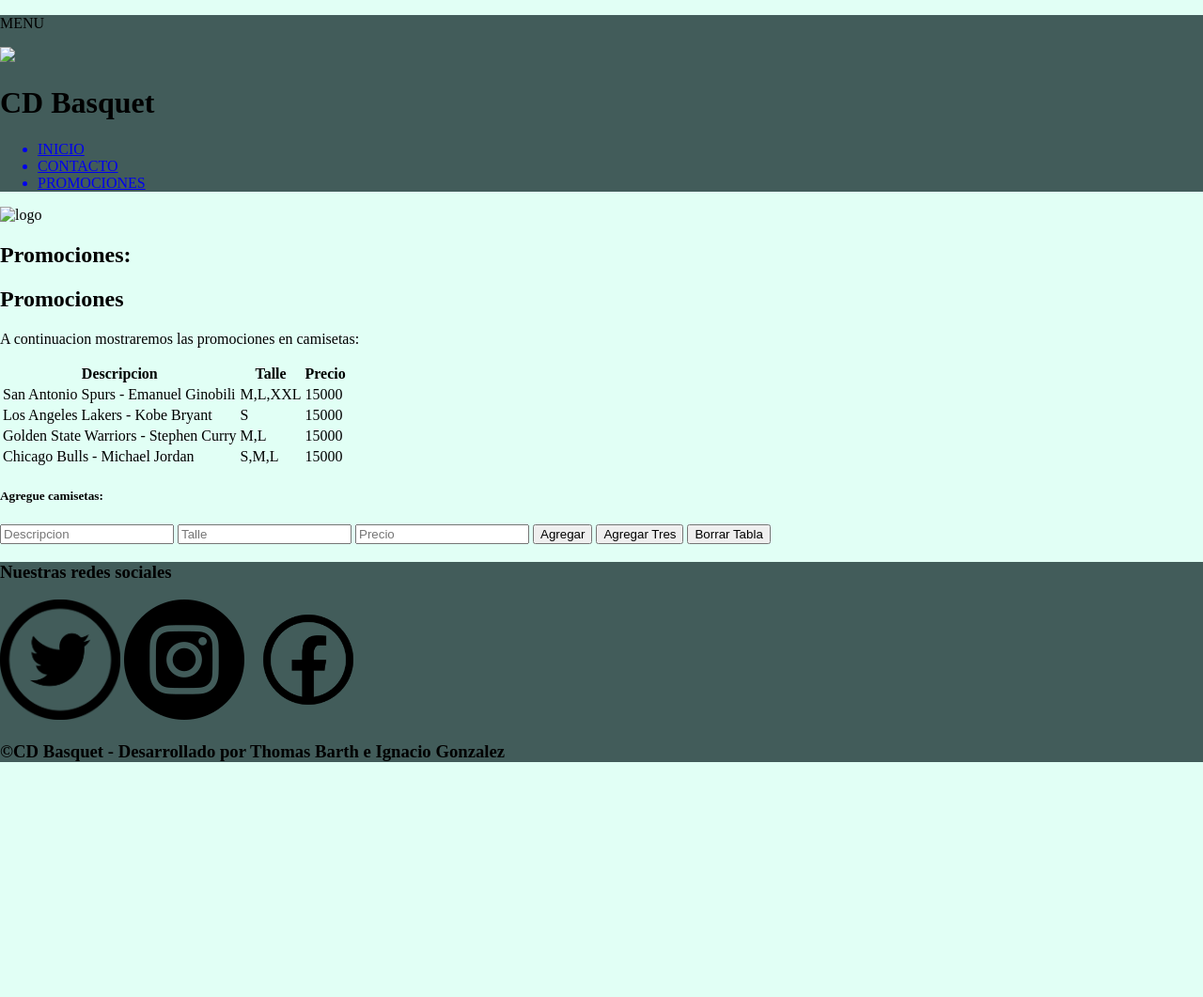
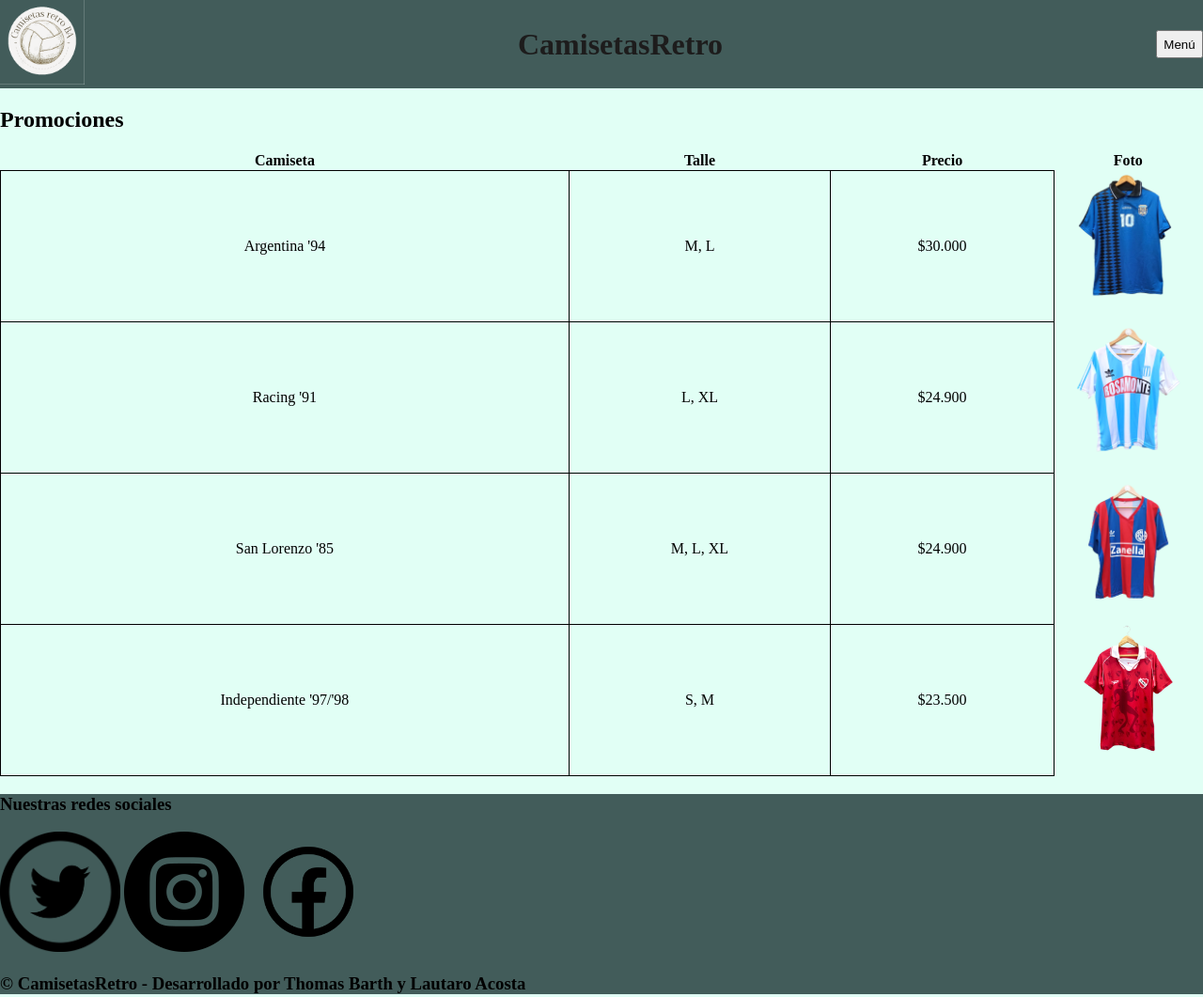
Before and after one commit to lauti05/tpe-web_1-2024, a plain HTML site: page promociones.html in a window 1280 px wide. Shown: the whole page at 94% size. Before the commit the page ends 830 px from the top, so only its background shows below. Drawn offline with Linux system fonts and the light colour scheme.

Commit message:
cambios-seccion-promociones

```diff
--- a/css/estilocamisetas.css
+++ b/css/estilocamisetas.css
@@ -2,6 +2,10 @@
 body{
     background-color: rgba(127, 255, 212, 0.233);
     margin: 0;
+}
+
+body h1 {
+    color: rgb(29, 28, 28);
 }
 
 .logo-pag {
@@ -79,7 +83,7 @@ footer {
     margin-right: 20%;
     margin-left: 20%;
     border: 3px solid #000000;
-    background: #ffffff;
+    background: #fffafa;
     margin-top: 1%;
 }
 
@@ -106,16 +110,47 @@ footer {
     font-style: italic;
 }
 
+
+
 .talles {
     font-weight: bold;
 }
 
 
 
+.columna-foto {
+    width: 70px;
+    border: none;
+}
+
+.columna-foto > img {
+    width: 155px;
+    height: 155px;
+}
+
+
+
+td {
+    border: solid 1px;
+    text-align: center;
+}
+
+
+
+table {
+    width: 100%;
+    border-collapse: collapse;
+}
+
 
 
 @media (width >= 768) {
 
+
+    table{
+        width: 10%;
+        border-collapse: separate;
+    }
 
     /*.nombre-de-camisetas{
         font-family:'Josefin Sans', sans-serif;
--- a/js/tabla.js
+++ b/js/tabla.js
@@ -1,6 +1,8 @@
+"use strict"
+
 document.addEventListener("DOMContentLoaded",
 function(){
-    "use strict";
+
         let camisetas = [
         {
             "descripcion": "San Antonio Spurs - Emanuel Ginobili",
--- a/promociones.html
+++ b/promociones.html
@@ -7,60 +7,81 @@
     <title>Promociones</title>
     <link rel="stylesheet" href="css/estilocamisetas.css">
 </head>
+
 <body>
+
     <header>
-        <p class="boton-menu">MENU</p>
-        <img class="logo" src="images/cdlogo.jpeg">
-        <h1 class="nombre-de-camisetas">CD Basquet</h1>
-        <nav>
-            <ul class="navegador">
-                <a href="index.html"><li class="item">INICIO</li></a>
-                <a href="contacto.html"><li class="item">CONTACTO</li></a>
-                <a href="promociones.html"><li class="item">PROMOCIONES</li></a>
+        <div class="seccion-logo-titulo">
+            <a href="index.html"><img class="logo-pag" src="images/logo.png"></a>
+            <h1>CamisetasRetro</h1>
+            <button id="boton-menu">Menú</button>
+        </div>
+
+        <nav class="menu">
+            <ul>
+                <li> <a href="index.html">Inicio</a> </li>
+                <li> <a href="contacto.html">Contacto</a> </li>
+                <li> <a href="promociones.html">Promociones</a> </li>
             </ul>
         </nav>
     </header>
-    <img class="logo-principal" src="images/cdbasquet.jpeg" alt="logo">
-    <article>
-        <h1 class="titulo-de-primernivel">Promociones:</h1>
 
-        <section class="tabla">
+
+    <section>
         <h2>Promociones</h2>
-            <p>A continuacion mostraremos las promociones en camisetas:</p>
         <table>
+
             <thead>
                 <tr>
-                        <th class="tBordes">Descripcion</th>
-                        <th class="tBordes">Talle</th>
-                        <th class="tBordes">Precio</th>
+                    <th>Camiseta</th>
+                    <th>Talle</th>
+                    <th>Precio</th>
+                    <th>Foto</th>
                 </tr>
             </thead>
-                <tbody id="bodyTable">
+
+            <tbody>
+                <tr>
+                    <td>Argentina '94</td>
+                    <td>M, L</td>
+                    <td>$30.000</td>
+                    <td class="columna-foto"><img src="/images/argentina94.png"></td>
+                </tr>
+                <tr>
+                    <td>Racing '91</td>
+                    <td>L, XL</td>
+                    <td>$24.900</td>
+                    <td class="columna-foto"><img class="imagen-promocion" src="/images/racing-retro.png"></td>
+                </tr>
+                <tr>
+                    <td>San Lorenzo '85</td>
+                    <td>M, L, XL</td>
+                    <td>$24.900</td>
+                    <td class="columna-foto"><img class="imagen-promocion" src="/images/sanlorenzo-retro.png"></td>
+                </tr>
+                <tr>
+                    <td>Independiente '97/'98</td>
+                    <td>S, M</td>
+                    <td>$23.500</td>
+                    <td class="columna-foto"><img class="imagen-promocion" src="/images/independiente-retro.png"></td>
+                </tr>
             </tbody>
         </table>
-            <h5>Agregue camisetas:</h5>
-            <form action="">
-                <input id="descripcion" type="text" placeholder="Descripcion">
-                <input id="talle" type="numeric" placeholder="Talle">
-                <input id="precio" type="numeric" placeholder="Precio">
-                <button id="btnAgregar" type="submit">Agregar</button>
-                <button id="agregarTres" type="submit">Agregar Tres</button>
-                <button id="btnBorrar">Borrar Tabla</button>
-            </form>
     </section>
 
-    </article>
     <footer>
         <h3 class="titulo">Nuestras redes sociales</h3>
-        <a href="https://twitter.com/home?lang=es" target="_blank"><img class="logo" src="images/logotwiter.png" alt="logotwiter"></a>
-        <a href="https://www.instagram.com/"><img class="logo" src="images/logoinsta.png" alt="logoinstagram"></a>
-        <a href="https://www.facebook.com/"><img class="logo" src="images/logofacebook.png" alt="logofacebook"></a>
 
+        <a href="https://twitter.com/home?lang=es" target="_blank"><img src="/images/logotwiter.png" alt="logotwiter"></a>
 
-        <h3 class="titulo">©CD Basquet - Desarrollado por Thomas Barth e Ignacio Gonzalez</h3>
+        <a href="https://www.instagram.com/"><img src="/images/logoinsta.png" alt="logoinstagram"></a>
+
+        <a href="https://www.facebook.com/"><img src="/images/logofacebook.png" alt="logofacebook"> </a>
+
+        <h3 class="titulo">© CamisetasRetro - Desarrollado por Thomas Barth y Lautaro Acosta</h3>
     </footer>
-    <script src="js/buttonMenu.js"></script>
-    <script src="./js/tabla.js"></script>
+
+    <script src="js/boton-menu.js"></script>
 
 </body>
 </html>
```
Also changed, not shown: index.html (+5 -7 lines), images/argentina94.png (added), images/independiente-retro.png (added), images/racing-retro.png (added), images/sanlorenzo-retro.png (added). Lines whose indentation alone changed are shown as unchanged.
